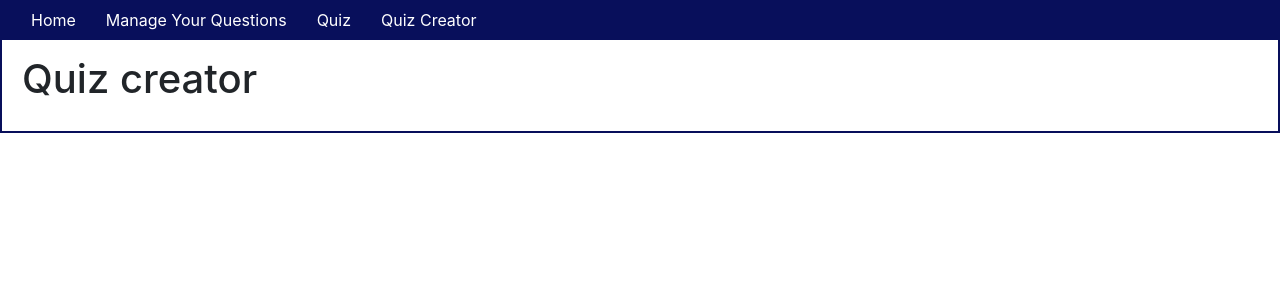
After one commit to chrishaining/Flask-quiz, a Flask app: page /quiz_creator in a window 1280 px wide. The commit adds this page. Shown: the top 300 px of the page. Run offline with Flask 2, Linux system fonts and the light colour scheme; data comes from the database, SQL or seed files in the repository; both versions use the stored data as it was after the commit; some libraries are stand-ins or nearby versions.

Commit message:
starts a quiz creator page

```diff
--- a/app/routes.py
+++ b/app/routes.py
@@ -134,3 +134,8 @@ def flipper():
     topics = Topic.query.all()
     card = random.choice(topics)
     return render_template('home.html', title='Home', topics=topics, card=card)
+
+@app.route('/quiz_creator')
+def quiz_creator():
+    topics = Topic.query.all()
+    return render_template('quiz_creator.html', title='Quiz Creator', topics=topics)
--- a/app/static/css/styles.css
+++ b/app/static/css/styles.css
@@ -53,7 +53,7 @@ nav a:hover {
     width: 300px;
     height: 200px;
     border: 1px solid #f1f1f1;
-    perspective: 1000px;
+    /* perspective: 1000px; */
     /* Remove this if you don't want the 3D effect */
 }
 
@@ -74,6 +74,7 @@ nav a:hover {
 
 .flip-card:hover .flip-card-inner {
     transform: rotateY(180deg);
+    cursor: pointer;
 }
 
 
--- a/app/templates/base.html
+++ b/app/templates/base.html
@@ -23,6 +23,7 @@
                     <li><a href="/home">Home</a></li>
                     <li><a href="/manage">Manage Your Questions</a></li>
                     <li><a href="/quiz">Quiz</a></li>
+                    <li><a href="/quiz_creator">Quiz Creator</a></li>
                     <!-- <li><a href="/random_quiz">Random Multiple Choice Quiz</a></li> -->
                 </ul>
             </div>
--- /dev/null
+++ b/app/templates/quiz_creator.html
@@ -0,0 +1,10 @@
+{% extends "base.html" %} {% block content %}
+<div class="container-fluid">
+
+    <div class="row">
+        <h1>Quiz creator</h1>
+    </div>
+
+
+</div>
+{% endblock %}
```
Also changed, not shown: app/templates/manage.html (+4 -3 lines), app.db.
